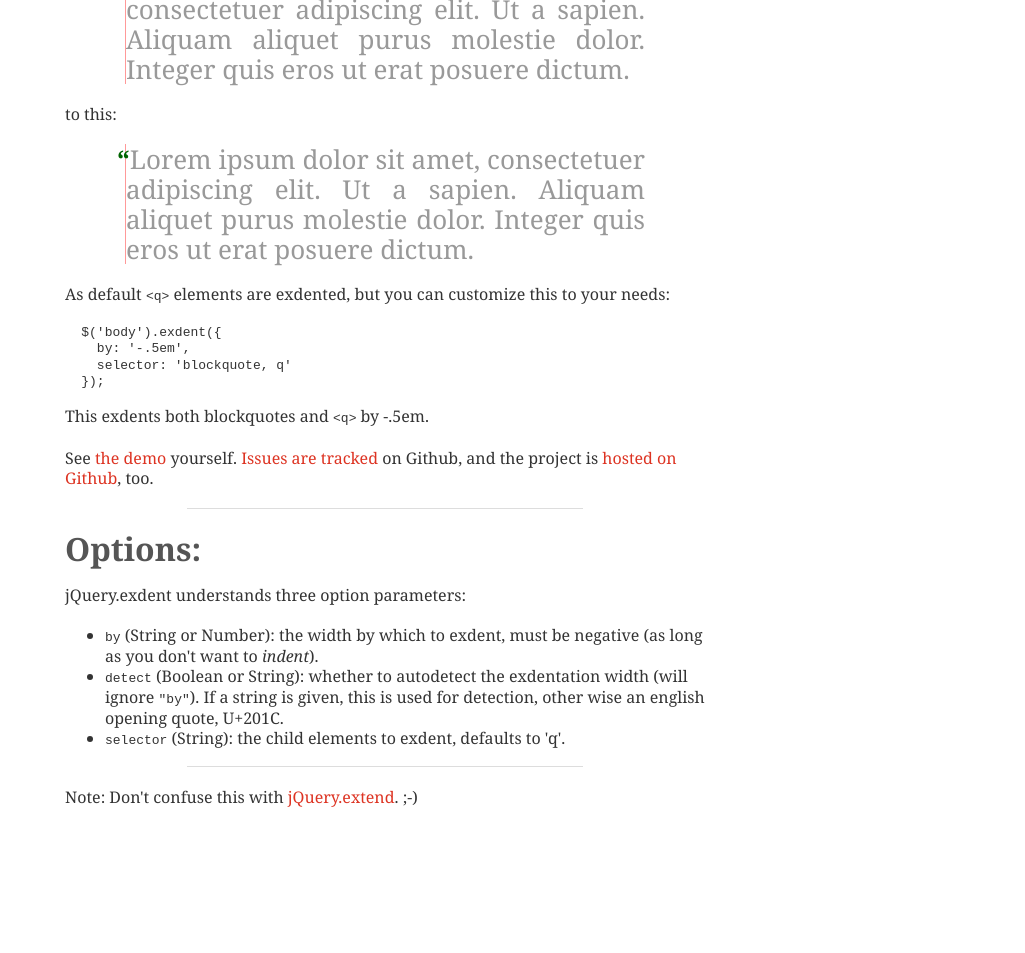
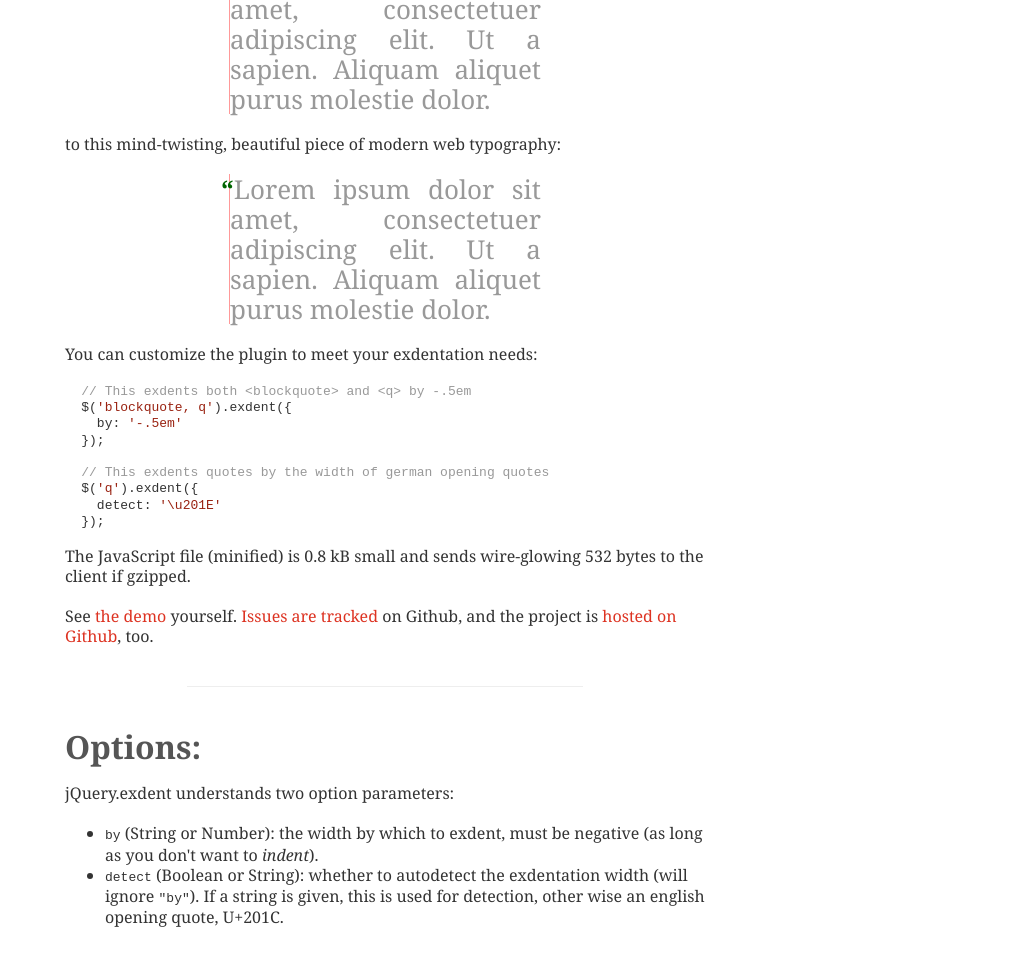
Before and after one commit to Boldewyn/jQuery.exdent, a plain HTML site: page index.html in a window 1280 px wide. Shown: the part 324-1277 px from the top of the page, without its empty margins (255-1280 px from the left). Before the commit the page ends 1179 px from the top, so only its background shows below. Drawn offline with Linux system fonts and the light colour scheme.

Commit message:
exaggerate wording on index and fix demo

```diff
--- a/index.html
+++ b/index.html
@@ -8,7 +8,7 @@
     <script src="jquery.exdent.js"></script>
     <script>
 $(window).bind('load resize', function() {
-  $('.demo-run').exdent({ by: '-9px' });
+  $('.demo-run q').exdent({ by: '-9px' });
 });
     </script>
   </head>
@@ -23,35 +23,38 @@ $(window).bind('load resize', function() {
         the boring:</p>
       <div class="demo pretty-demo">
         <p><q><strong>“</strong>Lorem ipsum dolor sit amet, consectetuer adipiscing elit.
-        Ut a sapien. Aliquam aliquet purus molestie dolor. Integer quis eros
-        ut erat posuere dictum.</q></p>
+        Ut a sapien. Aliquam aliquet purus molestie dolor.</q></p>
       </div>
-      <p>to this:</p>
+      <p>to this mind-twisting, beautiful piece of modern web typography:</p>
       <div class="demo pretty-demo demo-run">
         <p><q><strong>“</strong>Lorem ipsum dolor sit amet, consectetuer adipiscing elit.
-        Ut a sapien. Aliquam aliquet purus molestie dolor. Integer quis eros
-        ut erat posuere dictum.</q></p>
+        Ut a sapien. Aliquam aliquet purus molestie dolor.</q></p>
       </div>
-      <p>As default <code>&lt;q&gt;</code> elements are exdented, but you can
-        customize this to your needs:</p>
-      <pre>$('body').exdent({
-  by: '-.5em',
-  selector: 'blockquote, q'
+      <p>You can customize the plugin to meet your exdentation needs:</p>
+      <pre><small>// This exdents both <code>&lt;blockquote&gt;</code> and <code>&lt;q&gt;</code> by -.5em</small>
+$(<b>'blockquote, q'</b>).exdent({
+  by: <b>'-.5em'</b>
+});
+
+<small>// This exdents quotes by the width of german opening quotes</small>
+$(<b>'q'</b>).exdent({
+  detect: <b>'\u201E'</b>
 });</pre>
-      <p>This exdents both blockquotes and <code>&lt;q></code> by -.5em.</p>
+      <p>The
+      JavaScript file (minified) is 0.8 kB small and sends wire-glowing 532 bytes
+      to the client if gzipped.</p>
       <p>See <a href="demo.html">the demo</a> yourself. <a
         href="https://github.com/Boldewyn/jQuery.exdent/issues">Issues are
       tracked</a> on Github, and the project is <a href="https://github.com/Boldewyn/jQuery.exdent/">hosted on Github</a>, too.</p>
       <hr/>
       <h2>Options:</h2>
-      <p>jQuery.exdent understands three option parameters:</p>
+      <p>jQuery.exdent understands two option parameters:</p>
       <ul>
         <li><code>by</code> (String or Number):  the width by which to exdent,  must be negative (as
         long as you don't want to <em>indent</em>).</li>
         <li><code>detect</code> (Boolean or String): whether to autodetect the exdentation
         width (will ignore <code>"by"</code>).  If a string is given,  this is used
         for detection, other wise an english opening quote, U+201C.</li>
-        <li><code>selector</code> (String): the child elements to exdent, defaults to 'q'.</li>
       </ul>
       <hr/>
       <p>Note: Don't confuse this with <a href="http://api.jquery.com/jquery.extend">jQuery.extend</a>. ;-)</p>
--- a/jquery.exdent.js
+++ b/jquery.exdent.js
@@ -17,10 +17,9 @@
    * jQuery method exdent()
    *
    * Usage:
-   * js> $('body').exdent();
-   * js> $('article').exdent({
-   * ...   detect: true,
-   * ...   selector: 'blockquote, q'
+   * js> $('body q').exdent();
+   * js> $('article q, article blockquote').exdent({
+   * ...   detect: true
    * ... });
    * js> $('q').exdent({ by: '-.3em' });
    *
@@ -30,24 +29,17 @@
    *   exdentation width (will ignore "width"). If a string is given,
    *   this is used for detection, other wise an english opening quote,
    *   U+201C
-   * - selector (String): the elements to exdent, defaults to 'q'
    */
   $.fn.exdent = function(o) {
     o = $.extend({
       by: '-.5em',
-      detect: false,
-      selector: 'q'
+      detect: false
     }, o);
     if (o.detect === true) {
       o.detect = '\u201C';
     }
 
-    var set = this.filter(o.selector);
-    if (set.length === 0) {
-      set = this.find(o.selector);
-    }
-
-    set.each(function() {
+    return this.each(function() {
 
       var $this = $(this), left = 0,
           width = "" + o.by, tmp, cacheKey;
@@ -87,8 +79,6 @@
         $this.css('marginLeft', '0').removeClass('exdented');
       }
     });
-
-    return this;
   };
 
 
--- a/static/style.css
+++ b/static/style.css
@@ -27,11 +27,11 @@ b {
 }
 hr {
   width: 61.8%;
-  margin: 0 auto 1.25em;
-  color: #aaa;
-  background: #aaa;
+  margin: 2.5em auto;
+  color: #ccc;
+  background: #ccc;
   border: none;
-  border-bottom: 1px solid #ddd;
+  border-bottom: 1px solid #eee;
 }
 a {
   text-decoration: none;
@@ -65,7 +65,7 @@ pre {
   padding: 0 1.25em;
 }
 .pretty-demo {
-  max-width: 20em;
+  max-width: 12em;
   margin: 0 auto;
 }
 .demo p {
@@ -92,3 +92,12 @@ q:before, q:after {
 .pseudo q:after {
   content: close-quote;
 }
+
+pre small {
+  font-size: 1em;
+  color: #999;
+}
+pre b {
+  font-weight: normal;
+  color: #992211;
+}
```
Also changed, not shown: demo.html (+7 -7 lines).
